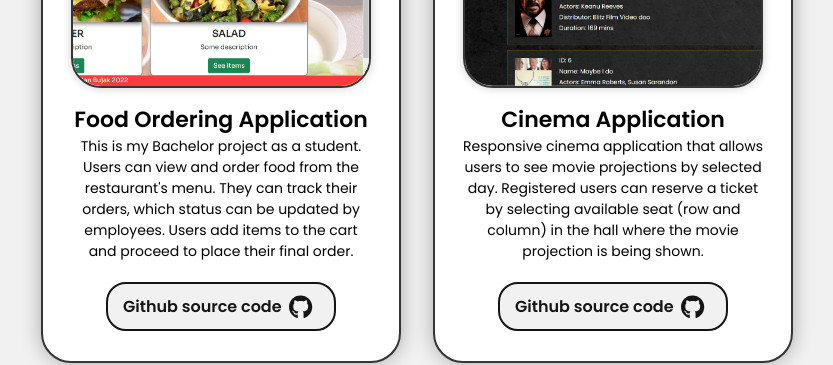
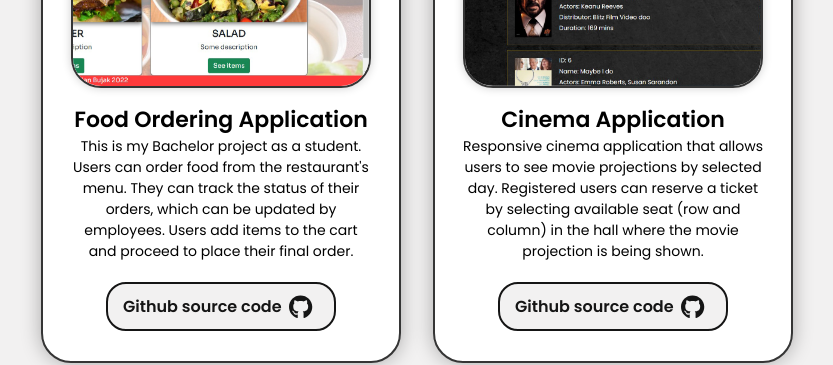
Before and after one commit to bujakkristijan/portfolio, a React (Create React App) app in the folder portfolio/: page / in a window 1280 px wide. Shown: the part 2780-3145 px from the top of the page, without its empty margins (223-1056 px from the left). Built offline with nearby package versions, Linux system fonts and the light colour scheme.

Commit message:
mala izmena teksta za food ordering app projekat

```diff
--- a/portfolio/src/components/projects/ProjectsComponent.js
+++ b/portfolio/src/components/projects/ProjectsComponent.js
@@ -43,8 +43,8 @@ const ProjectsComponent = () => {
                         Food Ordering Application
                     </div>
                     <div className='project-description'>
-                    This is my Bachelor project as a student. Users can view and order food from the restaurant's menu.
-                    They can track their orders, which status can be updated by employees.
+                    This is my Bachelor project as a student. Users can order food from the restaurant's menu.
+                    They can track the status of their orders, which can be updated by employees.
                     Users add items to the cart and proceed to place their final order.
                     </div>
                     {/* <br></br>  ne treba ovako ali radi ovaj nacin, da dugme bude u istoj liniji sa box-containerom pored */}
```
